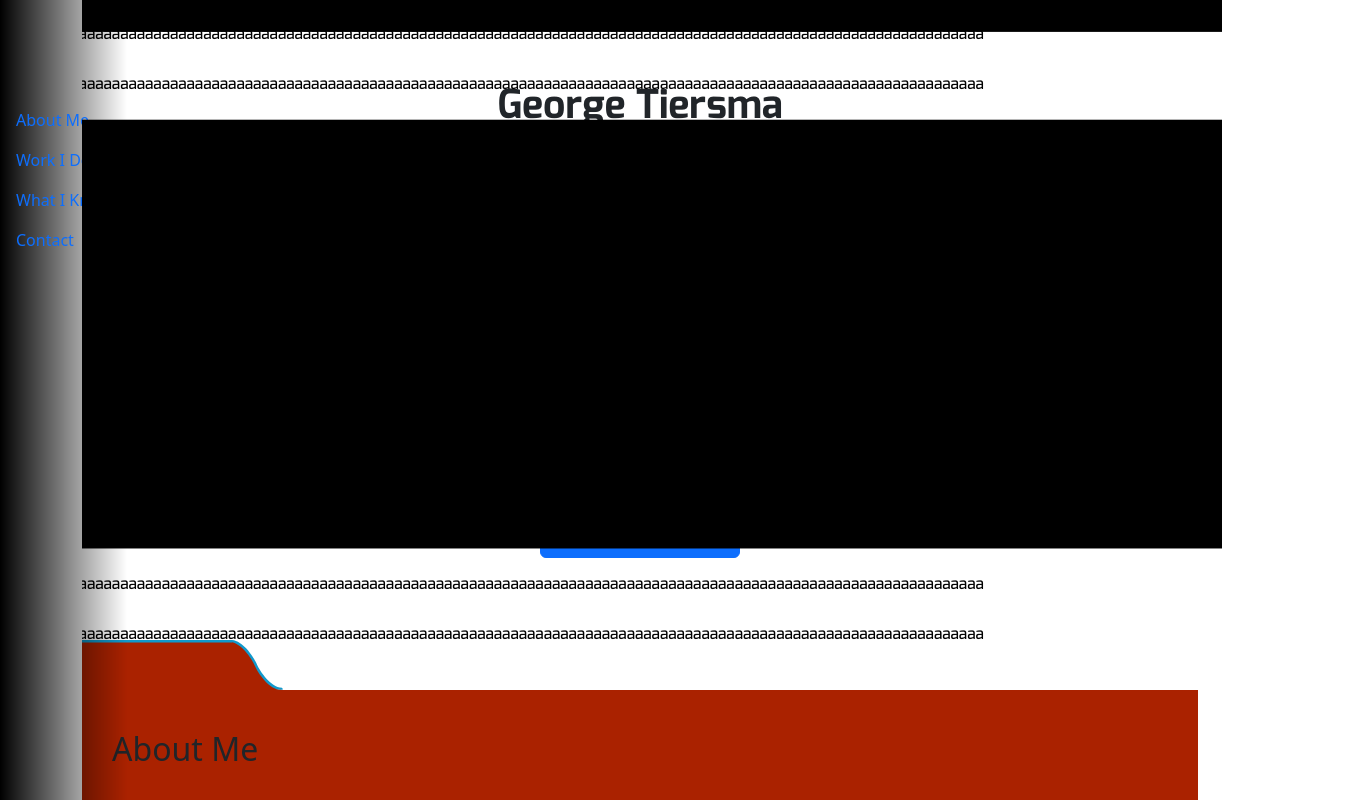
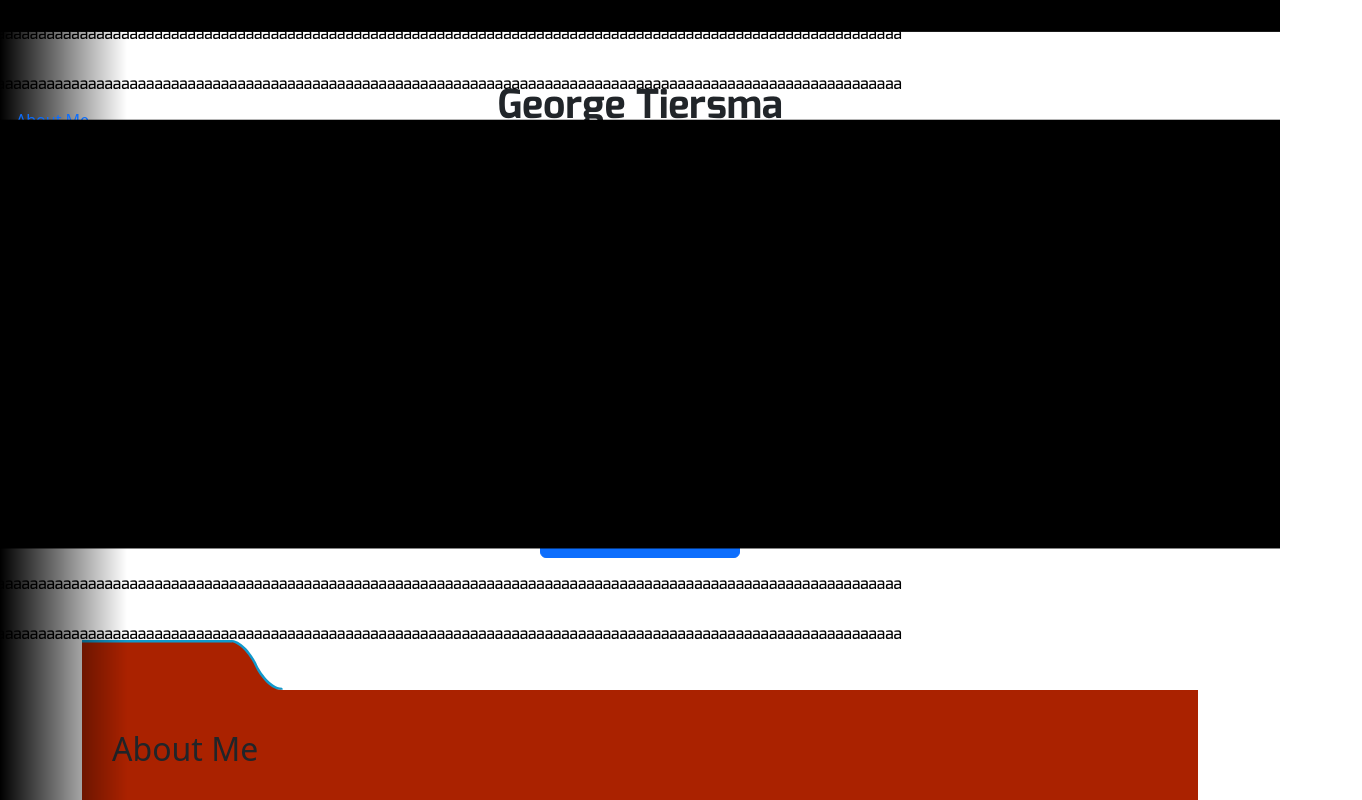
Before and after one commit to gtiersma/gtiersma.github.io, a Vue app: page / in a window 1280 px wide. Shown: the top 800 px of the page, 1362 px wide, since content can reach past the window. Built offline with nearby package versions, Linux system fonts and the light colour scheme; what vue-tippy would draw is missing.

Commit message:
Made the title background consume the entire viewport width

```diff
--- a/src/App.vue
+++ b/src/App.vue
@@ -14,8 +14,9 @@
     </li>
   </ul>
 
+  <title-area/>
+
   <div class="container" ref="container">
-    <title-area :page-width="width"/>
     <faq-area :page-width="width"/>
     <!--<project-area/>-->
     <skill-area :page-width="width"/>
--- a/src/components/TitleArea.vue
+++ b/src/components/TitleArea.vue
@@ -6,7 +6,7 @@
   </div>
 
   <div id="title-area">
-    <title-background :page-width="props.pageWidth"/>
+    <title-background/>
 
     <h1 class="title">George Tiersma</h1>
     <h1 id="bottom-title" class="title">Junior Fullstack Software Engineer</h1>
@@ -21,10 +21,6 @@ import gsap from 'gsap';
 import ScrollTrigger from "gsap/ScrollTrigger";
 
 gsap.registerPlugin(ScrollTrigger)
-
-const props = defineProps({
-  pageWidth: Number
-})
 
 onMounted(() => {
   gsap.to(
--- a/src/components/TitleBackground.vue
+++ b/src/components/TitleBackground.vue
@@ -26,7 +26,7 @@
       ref="bars"
       v-for="i in BAR_COUNT"
       :y="getBarStartY()"
-      :width="props.pageWidth"
+      :width="viewPortWidth"
       :height="getBarHeight()"
     />
   </svg>
@@ -51,10 +51,7 @@
   const BAR_COUNT: number = 5
   const BAR_TRAVEL_DISTANCE: number = 100
 
-  const props = defineProps({
-    pageWidth: Number
-  })
-
+  const viewPortWidth: Ref<number> = ref(0)
   const backgroundHeight: Ref<number> = ref(0)
 
   const titleBackground: Ref<HTMLElement | null> = ref(null)
@@ -117,6 +114,7 @@
   }
 
   onMounted(() => {
+    viewPortWidth.value = window.innerWidth
     backgroundHeight.value = titleBackground.value?.clientHeight ?? 0
 
     startBackgroundAnimation()
@@ -149,7 +147,7 @@
 }
 
 .svg {
-  width: 100%;
+  width: 100vw;
   height: 80vh;
   position: absolute;
 }
```
